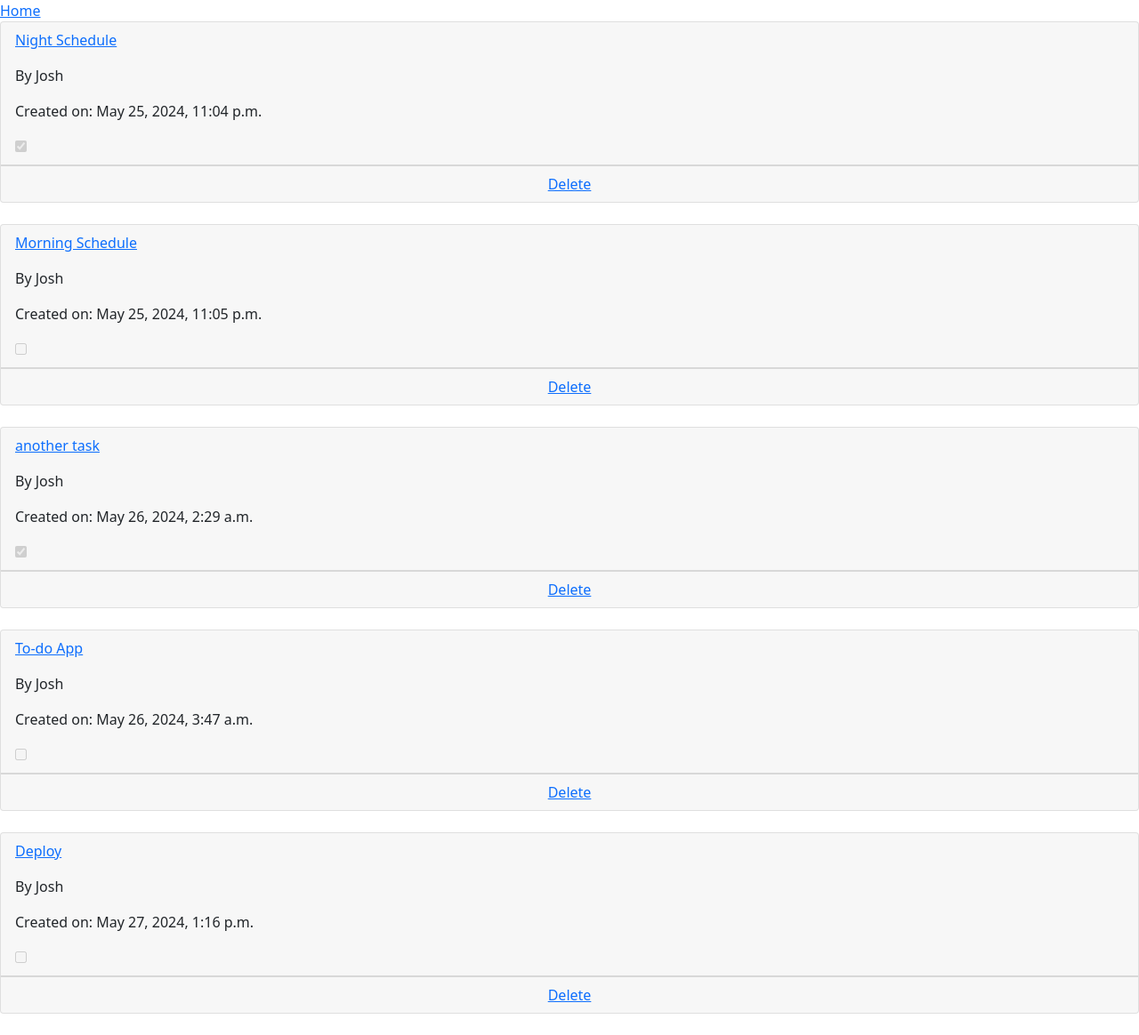
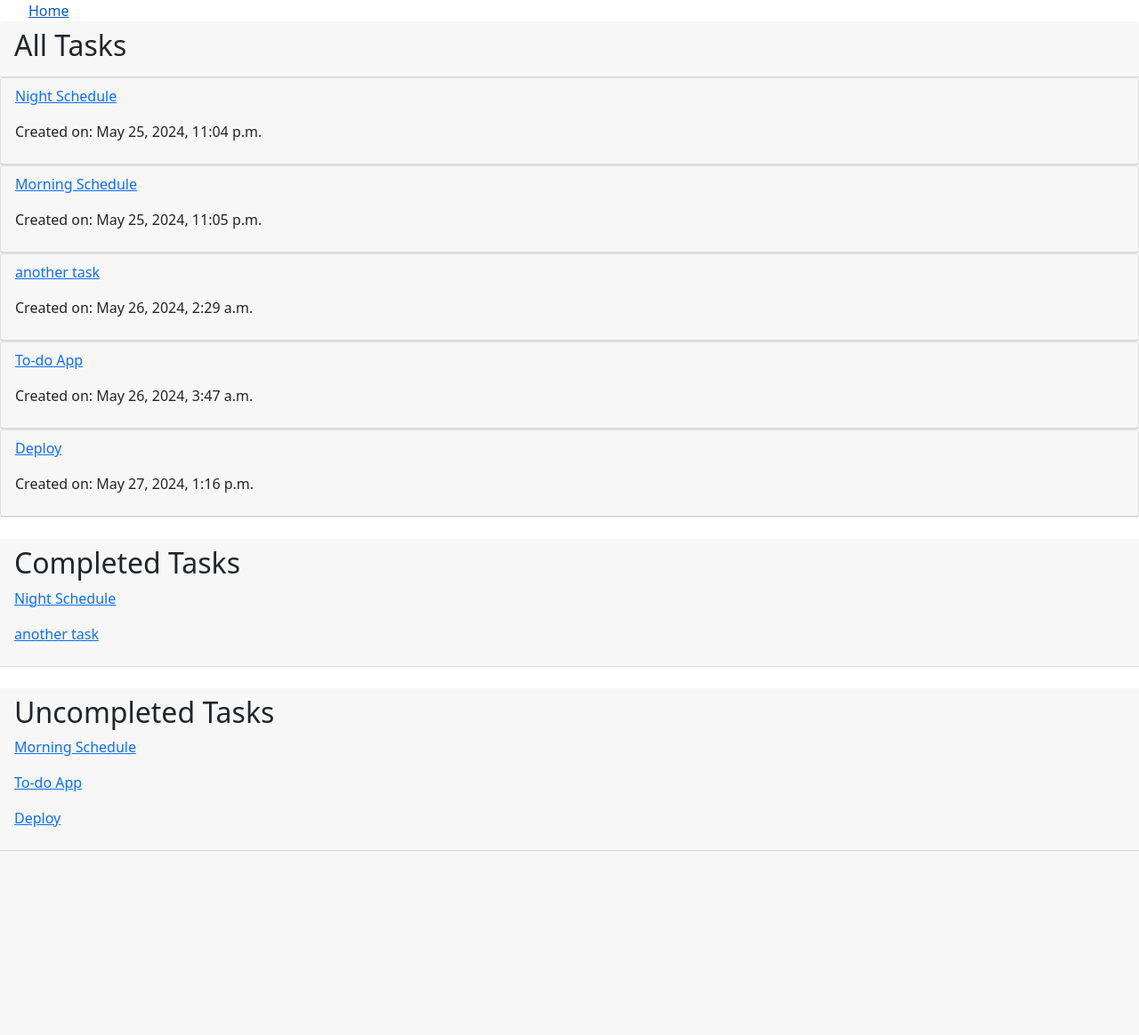
Before and after one commit to Yeshua235/my-todo-app, a Django app: page /todo/ in a window 1280 px wide. Shown: the whole page at 89% size. After the commit the page ends 957 px from the top, so only its background shows below. Run offline with Django 4.2, Linux system fonts and the light colour scheme; a user stored in the database is signed in; data comes from the database, SQL or seed files in the repository; both versions use the stored data as it was after the commit.

Commit message:
Extra additions and changes on the UI

```diff
--- a/templates/base.html
+++ b/templates/base.html
@@ -6,10 +6,16 @@
     <meta name="viewport" content="width=device-width, initial-scale=1.0">
     <title>{% block title %} To-Do App {% endblock title %} </title>
     <link href="https://cdn.jsdelivr.net/npm/bootstrap@5.1.3/dist/css/bootstrap.min.css" rel="stylesheet" integrity="sha384-1BmE4kWBq78iYhFldvKuhfTAU6auU8tT94WrHftjDbrCEXSU1oBoqyl2QvZ6jIW3" crossorigin="anonymous">
+
+    <style>
+        #home-link {
+            padding: 2em;
+        }
+    </style>
 </head>
 <body>
-    <header>
-        <a href="{% url 'home' %}">Home</a>
+    <header >
+        <a href="{% url 'home' %}" id="home-link">Home</a>
     </header>
     <main>
         {% block content %}
--- a/templates/todo_list.html
+++ b/templates/todo_list.html
@@ -3,21 +3,40 @@
 {% block title %}To-Do{% endblock title %}
 
 {% block content %}
+<div class="card-header"><h2>All Tasks</h2></div>
 {% for todo in todo_list %}
 <div class="card">
     <div class="card-header">
         <span >
             <p class="font-weight-bold"><a href="{% url 'todo_detail' todo.pk %}" class="font-weight-bold">{{ todo.title }}</a></p>
-            <p>By {{ todo.author }}</p>
             <p>Created on: {{ todo.created }}</p>
-            <input type="checkbox" disabled {% if todo.Done %} checked {% endif %}>
         </span>
     </div>
+</div>
+{% endfor %}
 
-    <div class="card-footer text-center text-muted">
-        <a href="{% url 'todo_delete' todo.pk %}">Delete</a>
-    </div>
+<br>
+
+<div class="card-header">
+    <span>
+        <h2 class="font-weight-bold">Completed Tasks</h2>
+        {% for todo in todo_list %}
+        {% if todo.Done %}
+        <p class="font-weight-bold"><a href="{% url 'todo_detail' todo.pk %}" class="font-weight-bold">{{ todo.title }}</a></p>
+        {% endif %}
+        {% endfor %}
+    </span>
 </div>
-<br />
-{% endfor %}
+<br>
+<div class="card-header">
+    <span>
+        <h2 class="font-weight-bold">Uncompleted Tasks</h2>
+        {% for todo in todo_list %}
+        {% if todo.Done != True %}
+        <p class="font-weight-bold"><a href="{% url 'todo_detail' todo.pk %}" class="font-weight-bold">{{ todo.title }}</a></p>
+        {% endif %}
+        {% endfor %}
+    </span>
+</div>
+
 {% endblock content %}
--- a/todo/models.py
+++ b/todo/models.py
@@ -11,7 +11,7 @@ class Todo(models.Model):
         settings.AUTH_USER_MODEL,
         on_delete=models.CASCADE
         )
-    title = models.CharField(max_length=150)
+    title = models.CharField(max_length=150, unique=True)
     body = models.TextField()
     created = models.DateTimeField(auto_now_add=True)
     Done = models.BooleanField(default=False)
```
Also changed, not shown: templates/home.html (+15 -2 lines), templates/todo_detail.html (+8 -6 lines), db.sqlite3.
